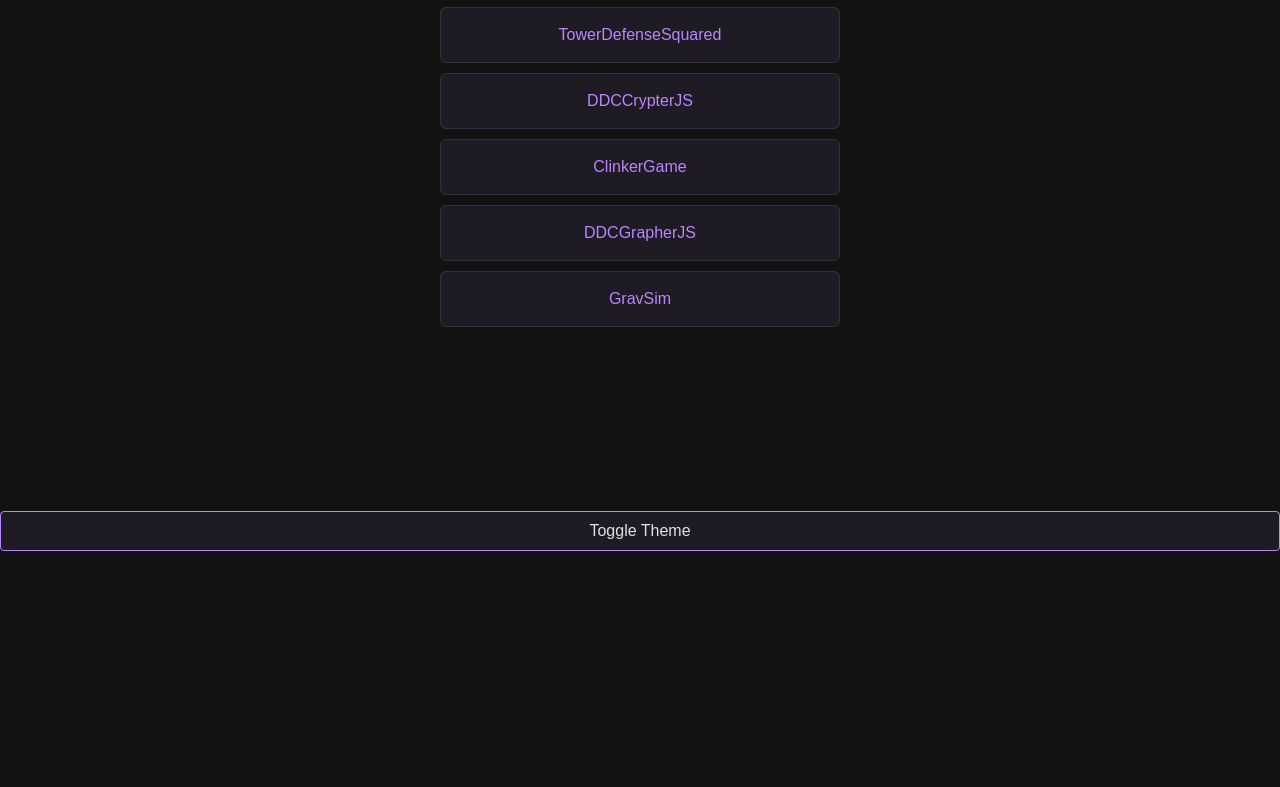
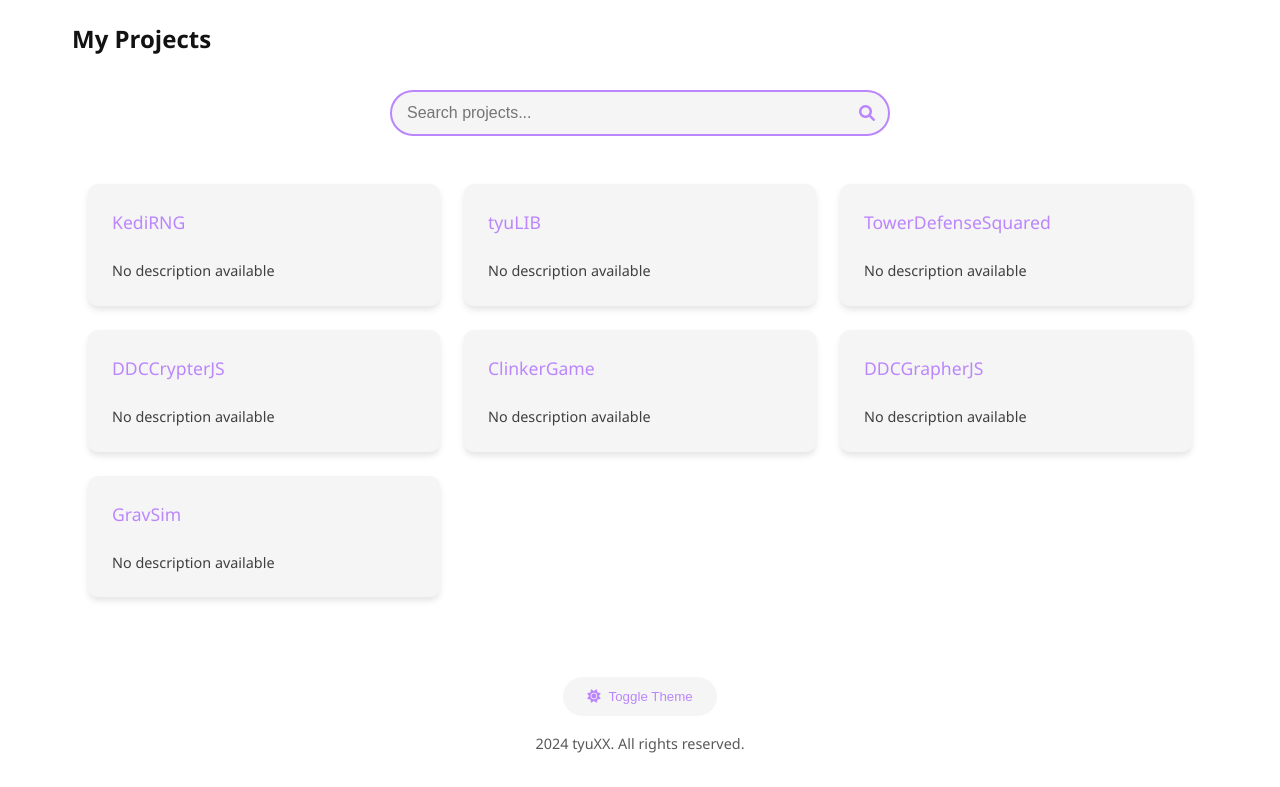
Before and after one commit to tyuXX/tyuxx.gsditance.org, a plain HTML site: page index.html in a window 1280 px wide. Shown: the part 219-1006 px from the top of the page. Before the commit the page ends 800 px from the top, so only its background shows below. Drawn offline with Linux system fonts and the light colour scheme.

Commit message:
Update UI

```diff
--- a/files/script.js
+++ b/files/script.js
@@ -1,23 +1,92 @@
+// Theme handling
 const toggle = document.getElementById("theme-toggle");
+const moonIcon = toggle.querySelector("i");
+const prefersDarkScheme = window.matchMedia("(prefers-color-scheme: dark)");
+
+// Set initial theme based on system preference
+const setInitialTheme = () => {
+  if (localStorage.getItem("theme")) {
+    document.body.classList.toggle(
+      "light-theme",
+      localStorage.getItem("theme") === "light"
+    );
+    updateThemeIcon();
+  } else if (!prefersDarkScheme.matches) {
+    document.body.classList.add("light-theme");
+    updateThemeIcon();
+  }
+};
+
+const updateThemeIcon = () => {
+  const isLightTheme = document.body.classList.contains("light-theme");
+  moonIcon.className = isLightTheme ? "fas fa-sun" : "fas fa-moon";
+};
+
 toggle.addEventListener("click", () => {
   document.body.classList.toggle("light-theme");
+  const isLight = document.body.classList.contains("light-theme");
+  localStorage.setItem("theme", isLight ? "light" : "dark");
+  updateThemeIcon();
 });
 
+// Project list and search functionality
+const projectList = document.getElementById("submodule-list");
+const searchInput = document.getElementById("project-search");
+let projects = [];
+
+const createProjectCard = (project) => {
+  const li = document.createElement("li");
+
+  // Create and setup link
+  const link = document.createElement("a");
+  link.href = `/${project.name}`;
+  link.textContent = project.name;
+
+  // Create description element
+  const description = document.createElement("p");
+  description.className = "project-description";
+  description.textContent = project.description || "No description available";
+
+  // Append elements
+  li.appendChild(link);
+  li.appendChild(description);
+
+  return li;
+};
+
+const filterProjects = (searchTerm) => {
+  const normalizedTerm = searchTerm.toLowerCase();
+  projectList.innerHTML = "";
+
+  projects
+    .filter((project) =>
+      project.name.toLowerCase().includes(normalizedTerm) ||
+      (project.description && project.description.toLowerCase().includes(normalizedTerm))
+    )
+    .forEach((project) => {
+      projectList.appendChild(createProjectCard(project));
+    });
+};
+
+searchInput.addEventListener("input", (e) => {
+  filterProjects(e.target.value);
+});
+
+// Fetch and display projects
 fetch("submodules.json")
   .then((response) => response.json())
   .then((data) => {
-    const list = document.getElementById("submodule-list");
-    data.forEach((submodule) => {
-      const listItem = document.createElement("li");
-      const link = document.createElement("a");
+    projects = data;
+    filterProjects("");
+  })
+  .catch((error) => {
+    console.error("Error loading submodules:", error);
+    projectList.innerHTML = `
+      <li class="error-message">
+        Failed to load projects. Please try again later.
+      </li>
+    `;
+  });
 
-      // Set link properties
-      link.textContent = submodule.name;
-      link.href = `/${submodule.name}`; // Adjust the URL as needed
-
-      // Append link to the list item and the list item to the list
-      listItem.appendChild(link);
-      list.appendChild(listItem);
-    });
-  })
-  .catch((error) => console.error("Error loading submodules:", error));
+// Initialize theme
+setInitialTheme();
--- a/files/style.css
+++ b/files/style.css
@@ -1,3 +1,13 @@
+:root {
+  --primary-color: #bb86fc;
+  --background-dark: #121212;
+  --background-light: #ffffff;
+  --text-dark: #e0e0e0;
+  --text-light: #121212;
+  --card-dark: #1f1b24;
+  --card-light: #f5f5f5;
+}
+
 /* General Reset */
 * {
   margin: 0;
@@ -6,190 +16,194 @@
 }
 
 body {
-  font-family: "Arial", sans-serif;
+  font-family: 'Segoe UI', system-ui, -apple-system, sans-serif;
   font-size: 16px;
-  line-height: 1.5;
-  background-color: #121212; /* Dark background */
-  color: #e0e0e0; /* Light text */
+  line-height: 1.6;
+  background-color: var(--background-dark);
+  color: var(--text-dark);
   min-height: 100vh;
   display: flex;
   flex-direction: column;
-  align-items: center;
-  justify-content: flex-start;
-  padding: 20px;
   transition: background-color 0.3s ease, color 0.3s ease;
 }
 
-/* Links */
-a {
-  display: block; /* Make the entire list item clickable */
-  padding: 15px; /* Add padding for a larger click area */
-  color: #bb86fc; /* Modern purple link color */
-  text-decoration: none;
-  text-align: center; /* Center the text */
-  font-size: 1rem;
-  transition: color 0.3s ease, background-color 0.3s ease;
-}
-
-a:hover {
-  color: #ffffff; /* Contrast text on hover */
-  background-color: #3700b3; /* Purple hover background */
-}
-
-/* Buttons */
-button {
-  background-color: #1f1b24; /* Dark button background */
-  color: #e0e0e0;
-  border: 1px solid #bb86fc; /* Matching accent color */
-  border-radius: 4px;
-  padding: 10px 20px;
-  font-size: 1rem;
-  cursor: pointer;
-  transition: background-color 0.3s ease, color 0.3s ease;
-}
-
-button:hover {
-  background-color: #bb86fc;
-  color: #121212;
-}
-
-/* List */
-ul {
-  list-style: none;
-  width: 100%;
-  max-width: 600px;
-  margin: 20px auto;
-  padding: 0;
-  display: flex;
-  flex-direction: column;
-  align-items: center; /* Center the list items */
-}
-
-li {
-  background-color: #1f1b24; /* Slightly lighter than the body */
-  margin-bottom: 10px;
-  border-radius: 6px;
-  border: 1px solid #333;
-  width: 100%; /* Make the list items stretch */
-  max-width: 400px; /* Add a cap for readability */
-  transition: transform 0.2s ease, background-color 0.3s ease;
-}
-
-li:hover {
-  transform: translateY(-2px);
-  background-color: #2a2a2a;
+/* Light theme */
+body.light-theme {
+  background-color: var(--background-light);
+  color: var(--text-light);
 }
 
 /* Header */
 header {
-  width: 100%;
-  max-width: 900px;
   text-align: center;
-  margin-bottom: 20px;
+  padding: 3rem 1rem;
+  background: linear-gradient(45deg, #1a1a1a, #2d2d2d);
+}
+
+.light-theme header {
+  background: linear-gradient(45deg, #f0f0f0, #e0e0e0);
 }
 
 header h1 {
-  font-size: 2rem;
-  color: #bb86fc;
+  font-size: 2.5rem;
+  color: var(--primary-color);
+  margin-bottom: 1rem;
 }
 
-header p {
-  color: #9e9e9e;
+.subtitle {
+  font-size: 1.2rem;
+  opacity: 0.8;
+}
+
+/* Main Content */
+main {
+  flex: 1;
+  padding: 2rem;
+  max-width: 1200px;
+  margin: 0 auto;
+  width: 100%;
+}
+
+/* Search Container */
+.search-container {
+  position: relative;
+  max-width: 500px;
+  margin: 2rem auto;
+}
+
+#project-search {
+  width: 100%;
+  padding: 12px 45px 12px 15px;
+  border: 2px solid var(--primary-color);
+  border-radius: 25px;
+  background: var(--card-dark);
+  color: var(--text-dark);
+  font-size: 1rem;
+}
+
+.light-theme #project-search {
+  background: var(--card-light);
+  color: var(--text-light);
+}
+
+.search-icon {
+  position: absolute;
+  right: 15px;
+  top: 50%;
+  transform: translateY(-50%);
+  color: var(--primary-color);
+}
+
+/* Project Grid */
+.project-grid {
+  display: grid;
+  grid-template-columns: repeat(auto-fill, minmax(280px, 1fr));
+  gap: 1.5rem;
+  padding: 1rem;
+}
+
+.project-grid li {
+  background: var(--card-dark);
+  border-radius: 10px;
+  overflow: hidden;
+  box-shadow: 0 4px 6px rgba(0, 0, 0, 0.1);
+  transition: transform 0.3s ease, box-shadow 0.3s ease;
+  display: flex;
+  flex-direction: column;
+}
+
+.light-theme .project-grid li {
+  background: var(--card-light);
+}
+
+.project-grid li:hover {
+  transform: translateY(-5px);
+  box-shadow: 0 8px 12px rgba(0, 0, 0, 0.2);
+}
+
+.project-grid a {
+  display: block;
+  padding: 1.5rem;
+  color: var(--primary-color);
+  text-decoration: none;
+  font-weight: 500;
+  font-size: 1.1rem;
+}
+
+.project-description {
+  padding: 0 1.5rem 1.5rem;
+  color: var(--text-dark);
+  font-size: 0.9rem;
+  line-height: 1.5;
+  opacity: 0.8;
+  flex-grow: 1;
+}
+
+.light-theme .project-description {
+  color: var(--text-light);
 }
 
 /* Footer */
 footer {
+  text-align: center;
+  padding: 2rem;
   margin-top: auto;
-  color: #9e9e9e;
-  font-size: 0.9rem;
-  text-align: center;
-  padding: 10px 0;
-  border-top: 1px solid #333;
-  width: 100%;
-  max-width: 900px;
 }
 
-/* Light Theme */
-.light-theme {
-  background-color: #f5f5f5; /* Light background */
-  color: #121212; /* Dark text */
-  transition: background-color 0.3s ease, color 0.3s ease;
+.theme-toggle {
+  display: flex;
+  align-items: center;
+  gap: 0.5rem;
+  margin: 0 auto 1rem;
+  padding: 0.75rem 1.5rem;
+  border: none;
+  border-radius: 25px;
+  background: var(--card-dark);
+  color: var(--primary-color);
+  cursor: pointer;
+  transition: all 0.3s ease;
 }
 
-.light-theme a {
-  color: #007bff; /* Blue link for light theme */
+.light-theme .theme-toggle {
+  background: var(--card-light);
 }
 
-.light-theme a:hover {
-  color: #ffffff;
-  background-color: #0056b3; /* Dark blue hover background */
+.theme-toggle:hover {
+  background: var(--primary-color);
+  color: var(--background-dark);
 }
 
-.light-theme button {
-  background-color: #e0e0e0; /* Light button background */
-  color: #121212;
-  border: 1px solid #007bff; /* Matching accent color */
+.footer-text {
+  font-size: 0.9rem;
+  opacity: 0.7;
 }
 
-.light-theme button:hover {
-  background-color: #007bff;
-  color: #ffffff;
+/* Responsive Design */
+@media (max-width: 768px) {
+  header h1 {
+    font-size: 2rem;
   }
 
-/* Light Theme */
-.light-theme li {
-  background-color: #ffffff;
-  border: 1px solid #ddd;
+  .project-grid {
+    grid-template-columns: repeat(auto-fill, minmax(250px, 1fr));
+    gap: 1rem;
   }
 
-.light-theme li:hover {
-  background-color: #f0f0f0;
-}
-
-.light-theme header h1 {
-  color: #007bff;
-}
-
-.light-theme header p {
-  color: #6c757d; /* Subtle gray for description */
-}
-
-.light-theme footer {
-  color: #6c757d;
-  border-top: 1px solid #ddd;
-}
-
-#theme-toggle {
-  position: fixed;
-  bottom: 20px;
-}
-
-/* Animations */
-li {
-  opacity: 0;
-  transform: translateY(20px);
-  animation: fadeIn 0.3s ease forwards;
-}
-
-@keyframes fadeIn {
-  to {
-    opacity: 1;
-    transform: translateY(0);
+  main {
+    padding: 1rem;
   }
 }
 
-/* Responsiveness */
-body {
-  padding: 10px;
+@media (max-width: 480px) {
+  header h1 {
+    font-size: 1.75rem;
   }
 
-ul {
-  max-width: 100%; /* Avoid cutoff on smaller screens */
-  padding: 0;
+  .subtitle {
+    font-size: 1rem;
   }
 
-input,
-button {
-  width: 100%; /* Full width on small screens */
-  margin-bottom: 10px;
+  #project-search {
+    font-size: 0.9rem;
   }
+}
--- a/index.html
+++ b/index.html
@@ -3,16 +3,36 @@
   <head>
     <meta charset="UTF-8" />
     <meta name="viewport" content="width=device-width, initial-scale=1.0" />
-    <title>[tyuXX]</title>
+    <meta name="description" content="tyuXX's personal project portfolio on GsDistance - Explore web-based projects and applications" />
+    <meta name="theme-color" content="#121212" />
+    <title>[tyuXX] | GsDistance</title>
     <link rel="stylesheet" href="files/style.css" />
+    <link rel="stylesheet" href="https://cdnjs.cloudflare.com/ajax/libs/font-awesome/6.0.0/css/all.min.css" />
   </head>
   <body>
-    <h2>Hello! This is tyuXX's personal page on GsDistance</h2>
-    <h3>You can view my web based projects from here.</h3>
+    <header>
+      <h1>Welcome to tyuXX's page</h1>
+      <p class="subtitle">Explore my web-based projects on GsDistance.org</p>
+    </header>
 
-    <ul id="submodule-list"></ul>
+    <main>
+      <section class="projects">
+        <h2>My Projects</h2>
+        <div class="search-container">
+          <input type="text" id="project-search" placeholder="Search projects..." />
+          <i class="fas fa-search search-icon"></i>
+        </div>
+        <ul id="submodule-list" class="project-grid"></ul>
+      </section>
+    </main>
 
-    <button id="theme-toggle">Toggle Theme</button>
+    <footer>
+      <button id="theme-toggle" class="theme-toggle">
+        <i class="fas fa-moon"></i>
+        <span>Toggle Theme</span>
+      </button>
+      <p class="footer-text"> 2024 tyuXX. All rights reserved.</p>
+    </footer>
 
     <script src="files/script.js"></script>
   </body>
```
Also changed, not shown: 1 other file. Lines whose indentation alone changed are shown as unchanged.
